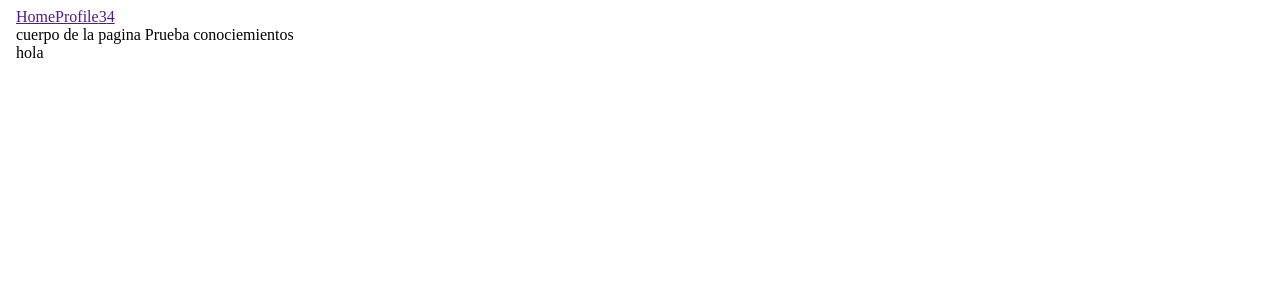
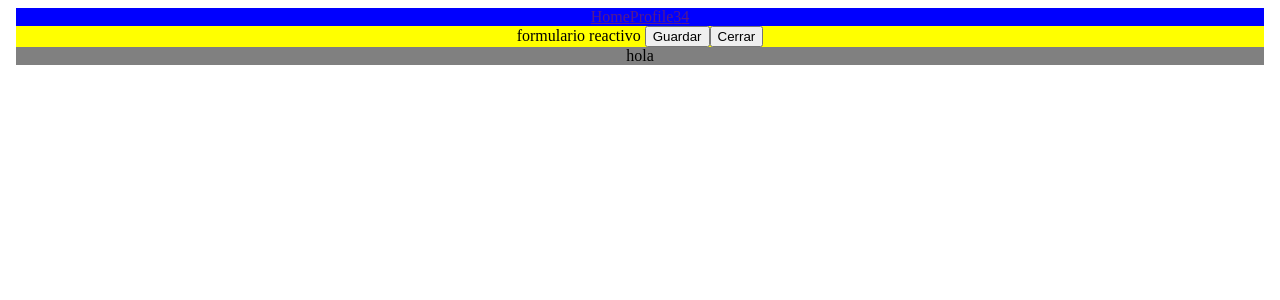
Before and after one commit to diego41071/prueba-angular-conocimientocorporativo, an Angular app: page / in a window 1280 px wide. Shown: the top 300 px of the page. Built offline with nearby package versions, Linux system fonts and the light colour scheme.

Commit message:
cambioss en form

```diff
--- a/src/app/app.component.css
+++ b/src/app/app.component.css
@@ -0,0 +1,12 @@
+body{
+    text-align: center;
+    background-color: yellow;
+}
+
+footer{
+    background-color: gray;
+}
+
+header{
+    background-color:blue;
+}
--- a/src/app/app.component.html
+++ b/src/app/app.component.html
@@ -1,11 +1,13 @@
 <!DOCTYPE html>
 <html lang="en">
+
 <head>
   <meta charset="UTF-8">
   <meta name="viewport" content="width=device-width, initial-scale=1.0">
   <meta http-equiv="X-UA-Compatible" content="ie=edge">
   <title>Document</title>
 </head>
+
 <body>
   <header>
     <nav>
@@ -17,11 +19,33 @@
 
   </header>
   <section>
-      cuerpo de la pagina
-      Prueba conociemientos
-    </section>
-    <footer>
-      hola
-    </footer>
+    formulario reactivo
+    <!-- <label for="">ID</label>
+    <input type="text"></input>
+    <label for="">Nombre del producto</label>
+    <input type="text"></input>
+    <label for="">Características </label>
+    <input type="text"></input>
+    <label for="">Fecha de lanzamiento </label>
+    <input type="text"></input>
+    <label for="">Correo fabricante </label>
+    <input type="text"></input>
+    <label for="">País de fabricación </label>
+    <input type="text"></input>
+    <label for="">Precio en formato de moneda </label>
+    <input type="text"></input>
+    <label for="">Unidades disponibles </label>
+    <input type="text"></input>
+    <label for="">Unidades vendidas </label>
+    <input type="text"></input>
+    <label for="">Imagen del pproducto </label>
+    <input type="text"></input> -->
+    <button>Guardar</button>
+    <button>Cerrar</button>
+  </section>
+  <footer>
+    hola
+  </footer>
 </body>
+
 </html>
```
